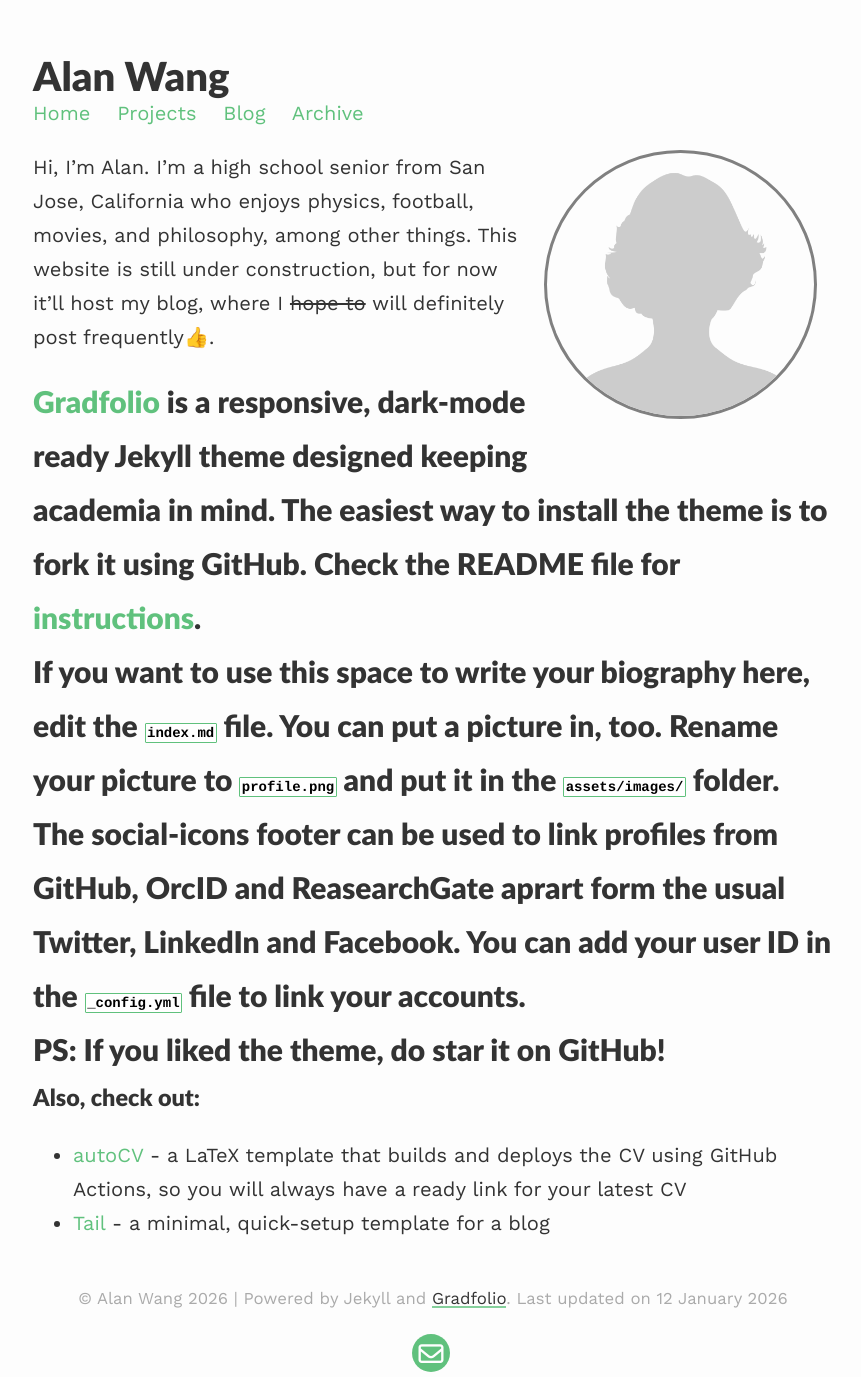
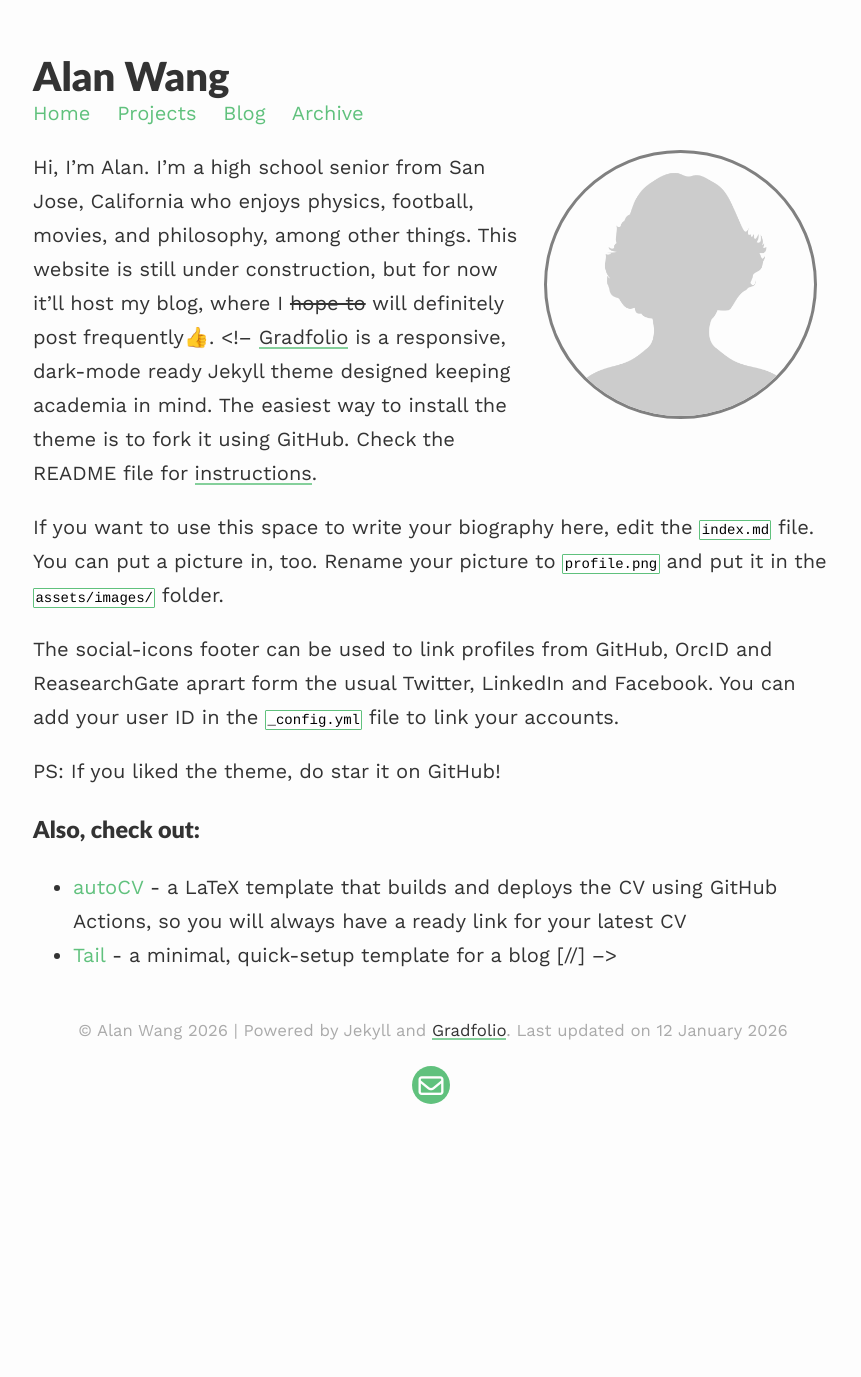
Before and after one commit to awang0826/awang0826.github.io, a Jekyll site: the page built from index.md, in a window 1280 px wide. Shown: the whole page, without its empty margins (207-1068 px from the left). Built offline with Jekyll 4.4.1, drawn with Linux system fonts in a browser that asks for light colours; after the commit the page ends 1109 px from its top, so only the background shows below that; some of the changed lines change nothing that is shown.

Commit message:
Update index.md

```diff
--- a/index.md
+++ b/index.md
@@ -8,16 +8,17 @@
 ---
 
 Hi, I'm Alan. I'm a high school senior from San Jose, California who enjoys physics, football, movies, and philosophy, among other things. This website is still under construction, but for now it'll host my blog, where I ~~hope to~~ will definitely post frequently👍.
+<!--
+[Gradfolio](https://github.com/jitinnair1/gradfolio){:target="_blank"} is a responsive, dark-mode ready Jekyll theme designed keeping academia in mind. The easiest way to install the theme is to fork it using GitHub. Check the README file for [instructions](https://github.com/jitinnair1/gradfolio#installation){:target="_blank"}.
 
-# [Gradfolio](https://github.com/jitinnair1/gradfolio){:target="_blank"} is a responsive, dark-mode ready Jekyll theme designed keeping academia in mind. The easiest way to install the theme is to fork it using GitHub. Check the README file for [instructions](https://github.com/jitinnair1/gradfolio#installation){:target="_blank"}.
+If you want to use this space to write your biography here, edit the `index.md` file. You can put a picture in, too. Rename your picture to `profile.png` and put it in the `assets/images/` folder.
 
-# If you want to use this space to write your biography here, edit the `index.md` file. You can put a picture in, too. Rename your picture to `profile.png` and put it in the `assets/images/` folder.
+The social-icons footer can be used to link profiles from GitHub, OrcID and ReasearchGate aprart form the usual Twitter, LinkedIn and Facebook. You can add your user ID in the `_config.yml` file to link your accounts.
 
-# The social-icons footer can be used to link profiles from GitHub, OrcID and ReasearchGate aprart form the usual Twitter, LinkedIn and Facebook. You can add your user ID in the `_config.yml` file to link your accounts.
-
-# PS: If you liked the theme, do star it on GitHub!
+PS: If you liked the theme, do star it on GitHub!
 
 ### Also, check out:
 
 - [autoCV](https://github.com/jitinnair1/autocv) - a LaTeX template that builds and deploys the CV using GitHub Actions, so you will always have a ready link for your latest CV
-- [Tail](https://github.com/jitinnair1/tail) - a minimal, quick-setup template for a blog
+- [Tail](https://github.com/jitinnair1/tail) - a minimal, quick-setup template for a blog [//]
+-->
```
